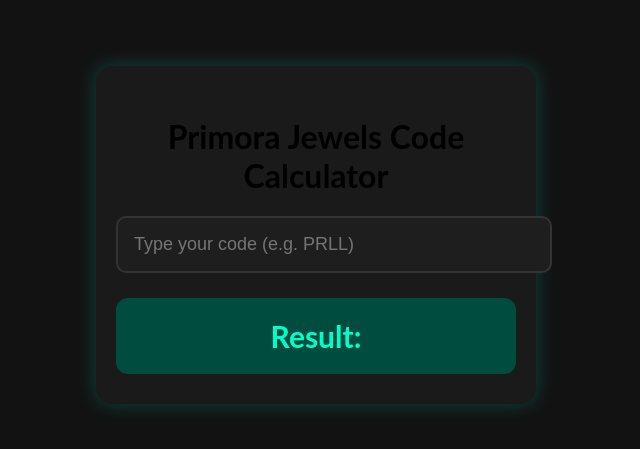
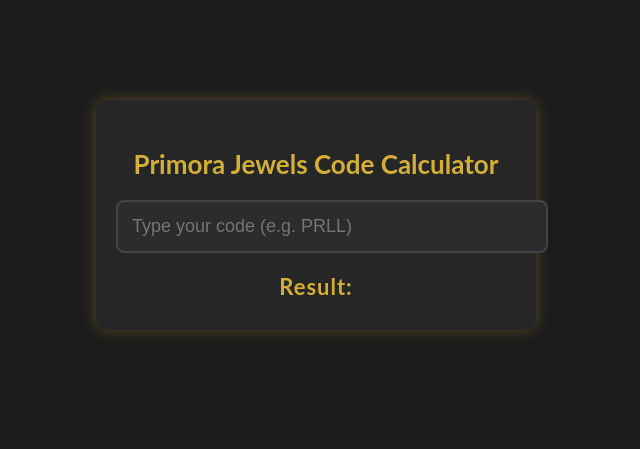
Before and after one commit to rohannahar2705/primora-calculator, a plain HTML site: page index.html in a window 1280 px wide. Shown: the part 185-634 px from the top of the page, without its empty margins (324-964 px from the left). Drawn offline with Linux system fonts and the light colour scheme.

Commit message:
Update index.html

```diff
--- a/index.html
+++ b/index.html
@@ -15,19 +15,17 @@
   </script>
   <style>
     :root {
-    --primary-color: #00bfa5;
-    --bg-color: #121212;
-    --text-color: #e0e0e0;
-    --input-bg: #1e1e1e;
-    --input-border: #333;
-    --result-bg: #004d40;
-    --result-text: #00ffc8;
+      --primary-color: #d4af37;
+      --bg-color: #1c1c1c;
+      --text-color: #ffffff;
+      --input-bg: #2c2c2c;
+      --input-border: #444;
     }
-
     body {
       margin: 0;
-    padding: 20px;
+      padding: 0;
       background-color: var(--bg-color);
+      color: var(--text-color);
       font-family: 'Lato', sans-serif;
       display: flex;
       flex-direction: column;
@@ -35,52 +33,46 @@
       justify-content: center;
       min-height: 100vh;
     }
-
     .container {
-    width: 100%;
+      width: 90%;
       max-width: 400px;
       text-align: center;
-    background-color: #1a1a1a;
+      background-color: #262626;
       padding: 30px 20px;
-    border-radius: 16px;
-    box-shadow: 0 0 20px rgba(0, 191, 165, 0.3);
+      border-radius: 12px;
+      box-shadow: 0 0 15px rgba(212, 175, 55, 0.3);
     }
-
+    h1 {
+      font-size: 26px;
+      margin-bottom: 20px;
+      color: var(--primary-color);
+    }
     input {
       width: 100%;
-    padding: 16px;
+      padding: 14px;
       font-size: 18px;
       border: 2px solid var(--input-border);
-    border-radius: 10px;
+      border-radius: 8px;
       background-color: var(--input-bg);
       color: var(--text-color);
       outline: none;
       transition: border-color 0.3s ease;
     }
-
     input:focus {
       border-color: var(--primary-color);
     }
-
     .output {
-    margin-top: 25px;
-    font-size: 30px;
+      margin-top: 20px;
+      font-size: 22px;
       font-weight: bold;
-    background-color: var(--result-bg);
-    color: var(--result-text);
-    padding: 20px;
-    border-radius: 12px;
-    display: flex;
-    align-items: center;
-    justify-content: center;
+      color: var(--primary-color);
+      letter-spacing: 1px;
     }
-
-  .currency {
-    margin-right: 8px;
-    font-weight: 900;
+    @media (max-width: 480px) {
+      h1 { font-size: 22px; }
+      .output { font-size: 20px; }
     }
   </style>
-
 </head>
 <body>
   <div class="container">
```
Lines whose indentation alone changed are shown as unchanged.
